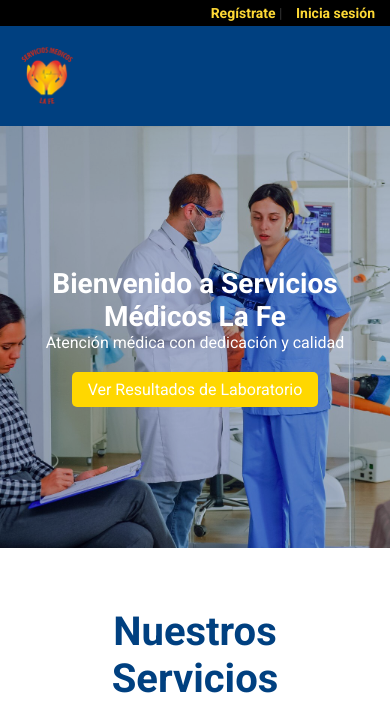
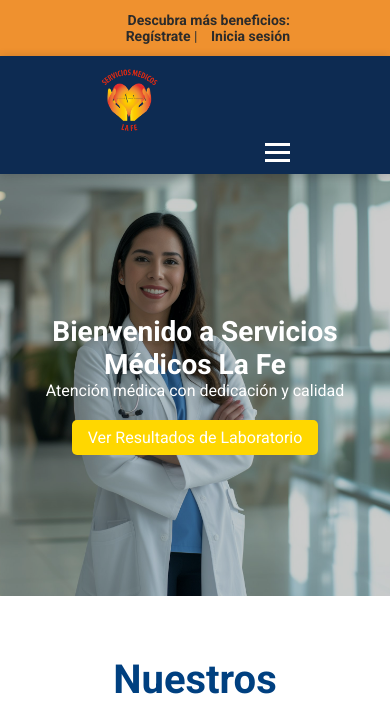
Before and after one commit to Mario-gar/ServiciosMedicosLaFe, a plain HTML site: page index.html in a window 390 px wide. Shown: the top 708 px of the page. Drawn offline with Linux system fonts and the light colour scheme.

Commit message:
corregi el header falta fixed y responsive

```diff
--- a/css/stylemain.css
+++ b/css/stylemain.css
@@ -12,14 +12,23 @@ body {
 
 /* Barra superior para inicio de sesión y registro */
 .top-bar {
-    background-color: black; /* Azul oscuro */
-    text-align: right;
-    padding: 5px 15px;
+    background-color: rgb(239, 145, 47); /* Color dorado */
     font-size: 14px;
+    padding: 12px 100px;  /* Ajusta el padding según sea necesario */
+    text-align: right;  /* Alinea el texto a la derecha */
+    width: 100%;  /* Asegura que ocupe todo el ancho */
+    z-index: 99;  /* Asegura que esté debajo del menú principal */
+    position: relative;  /* Esto asegura que la barra esté en su lugar */
+}
+
+.top-bar span {
+    color: #2b2b2b; /* Amarillo dorado */
+    font-weight: bold;
+    transition: color 0.3s ease;
 }
 
 .top-bar a {
-    color: #fdd835; /* Amarillo dorado */
+    color: #2b2b2b; /* Color de los enlaces */
     text-decoration: none;
     margin-left: 10px;
     font-weight: bold;
@@ -30,28 +39,36 @@ body {
     color: #ffffff; /* Blanco al pasar el cursor */
 }
 
-/* Contenedor principal del encabezado */
+/* Contenedor del menú principal */
 .Contenedor-Menu-Principal {
     display: flex;
-    justify-content: space-between;
+    justify-content: space-between;  /* Coloca el logo a la izquierda y los enlaces a la derecha */
     align-items: center;
-    padding: 20px;
-    background-color: #004080; /* Azul oscuro */
+    padding: 12px 100px;  /* Añadir más espacio a los lados */
+    background-color: #0d2b52; /* Azul oscuro */
+    position: -webkit-sticky;  /* Soporte para navegadores WebKit */
+    position: sticky;  /* Hace que el menú se quede pegado cuando se haga scroll */
+    top: 0;  /* Pegado a la parte superior */
+    left: 0;  /* Alinea a la izquierda */
+    width: 100%;  /* Ocupa todo el ancho */
+    z-index: 100;  /* Asegura que el menú esté por encima de otros elementos */
+    box-shadow: 0 2px 10px rgba(0, 0, 0, 0.2);  /* Sombra para hacerlo más visible */
 }
 
 /* Logo */
 .logo {
-    height: 60px; /* Tamaño del logo */
+    height: 65px;  /* Ajusta el tamaño del logo */
 }
 
 /* Estilos de navegación */
 nav {
     display: flex;
-    gap: 20px;
+    gap: 30px;
 }
 
+/* Enlaces */
 nav a {
-    color: #ffffff; /* Texto en blanco */
+    color: #ffffff;
     text-decoration: none;
     font-size: 18px;
     font-weight: 600;
@@ -59,8 +76,15 @@ nav a {
 }
 
 nav a:hover {
-    color: #fdd835; /* Amarillo dorado al pasar el cursor */
+    color: #fdd835;
 }
+
+/* Contenido adicional para poder hacer scroll */
+.contenido {
+    height: 2000px;  /* Esto agrega contenido para hacer scroll */
+    background-color: #f1f1f1;
+}
+
 
 /* Icono de menú hamburguesa para dispositivos móviles */
 .burger-icon {
@@ -114,7 +138,7 @@ nav a:hover {
 }
 
 .hero {
-    background: url('pikaso_edit.jpeg') center center/cover no-repeat;
+    background: url('Confident\ Hispanic\ Female\ Doctor\ in\ Hospital\ Setting.jpeg') center center/cover no-repeat;
     background-size: cover; /* Cubre toda el área */
     background-position: center; /* Centra la imagen */
     background-attachment: fixed; /* Efecto de parallax */
--- a/index.html
+++ b/index.html
@@ -10,6 +10,7 @@
 <body>
     <header class="header">
         <div class="top-bar">
+            <span>Descubra más beneficios:</span>
             <a href="Registrarse.html">Regístrate</a> |
             <a href="InicioSesion.html">Inicia sesión</a>
         </div>
@@ -17,11 +18,18 @@
             <img src="Imagenes/Logo servicios medicos la fe PNG.png" alt="Logo de Servicios Médicos La Fe" class="logo">
             <nav>
                 <a href="index.html">Inicio</a>
+                <a href="Contactar.html">Blog</a>
                 <a href="Conozcanos.html">Conózcanos</a>
                 <a href="InicioSesion.html">Resultados de Laboratorio</a>
-                <a href="Contactar.html">Contacto</a>
+                <a href="InicioSesion.html">Reserva tu cita</a>
             </nav>
+            <div class="burger-icon" onclick="toggleMenu()">
+                <span></span>
+                <span></span>
+                <span></span>
+            </div>
         </div>
+    </div>
     </header>
 
     <section class="hero">
```
Also changed, not shown: css/Confident Hispanic Female Doctor in Hospital Setting.jpeg (added).
